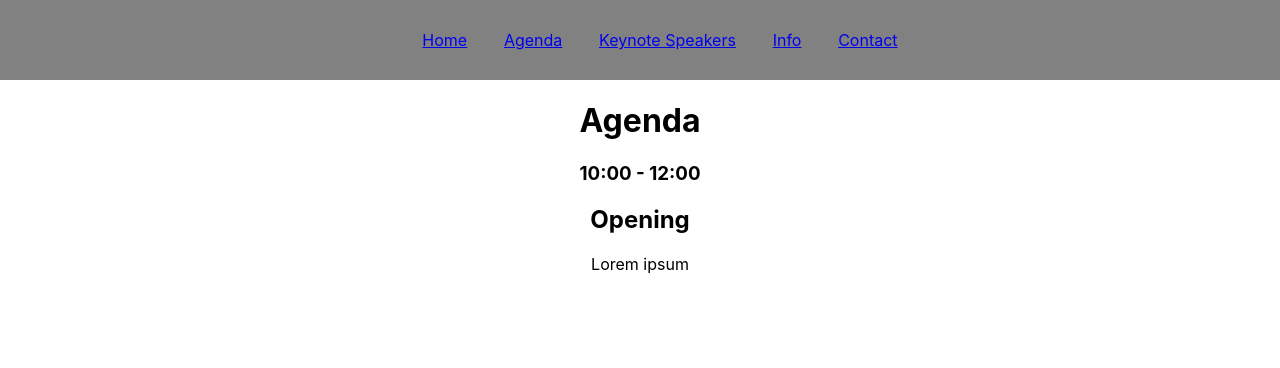
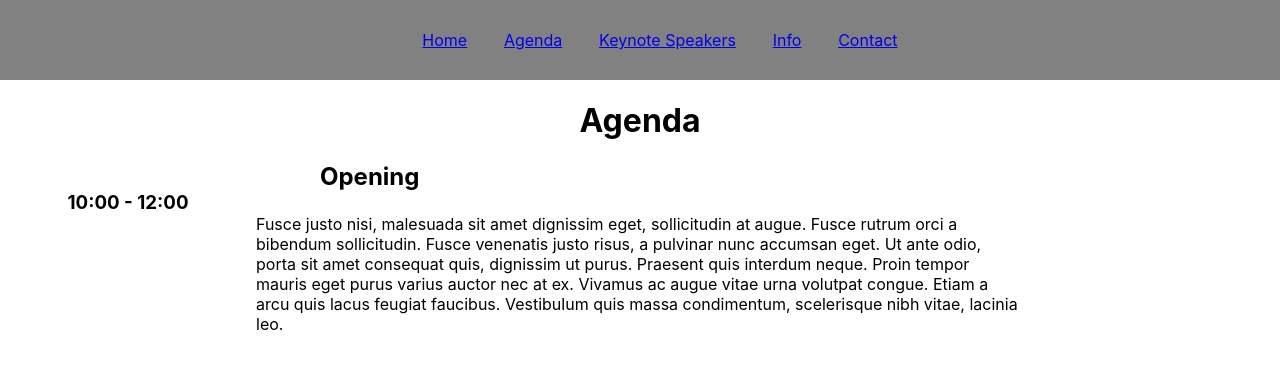
Before and after one commit to WyimaginowaneKoniki/Kongres, a React (Create React App) app in the folder web-client/: page /agenda in a window 1280 px wide. Shown: the top 368 px of the page. Built offline with nearby package versions, Linux system fonts and the light colour scheme.

Commit message:
Add style to agendaEvents.js

```diff
--- a/web-client/src/components/agendaEvent.js
+++ b/web-client/src/components/agendaEvent.js
@@ -1,16 +1,34 @@
 import React from 'react';
+import { makeStyles } from '@material-ui/core/styles';
 import '../App.css';
 
 function AgendaEvent(props) {
+    const styles = makeStyles({
+        title: {
+            textAlign: 'left',
+            margin: '0 25%',
+            width: '60%',
+        },
+        time: {
+            textAlign: 'center',
+            width: '20%',
+            margin: '0',
+        },
+        desc: {
+            textAlign: 'left',
+            margin: '0 20%',
+            display: 'block',
+            width: '60%',
+        },
+      });
+
+    const style = styles();
+
     return (
         <div>
-            <div className="Agenda-time">
-                <h3>{props.time1} - {props.time2}</h3>
-            </div>
-            <div className="Agenda-content">
-                <h2>{props.title}</h2>
-                <span>{props.content}</span>
-            </div>
+            <h2 className={style.title}>{props.title}</h2>
+            <h3 className={style.time}>{props.time1} - {props.time2}</h3>
+            <span className={style.desc}>{props.content}</span>
         </div>
     )
 }
--- a/web-client/src/pages/agenda.js
+++ b/web-client/src/pages/agenda.js
@@ -7,7 +7,7 @@ function Agenda(props) {
     time1: "10:00",
     time2: "12:00",
     title: "Opening",
-    content: "Lorem ipsum"
+    content: "Fusce justo nisi, malesuada sit amet dignissim eget, sollicitudin at augue. Fusce rutrum orci a bibendum sollicitudin. Fusce venenatis justo risus, a pulvinar nunc accumsan eget. Ut ante odio, porta sit amet consequat quis, dignissim ut purus. Praesent quis interdum neque. Proin tempor mauris eget purus varius auctor nec at ex. Vivamus ac augue vitae urna volutpat congue. Etiam a arcu quis lacus feugiat faucibus. Vestibulum quis massa condimentum, scelerisque nibh vitae, lacinia leo."
   };
 
     return (
```
